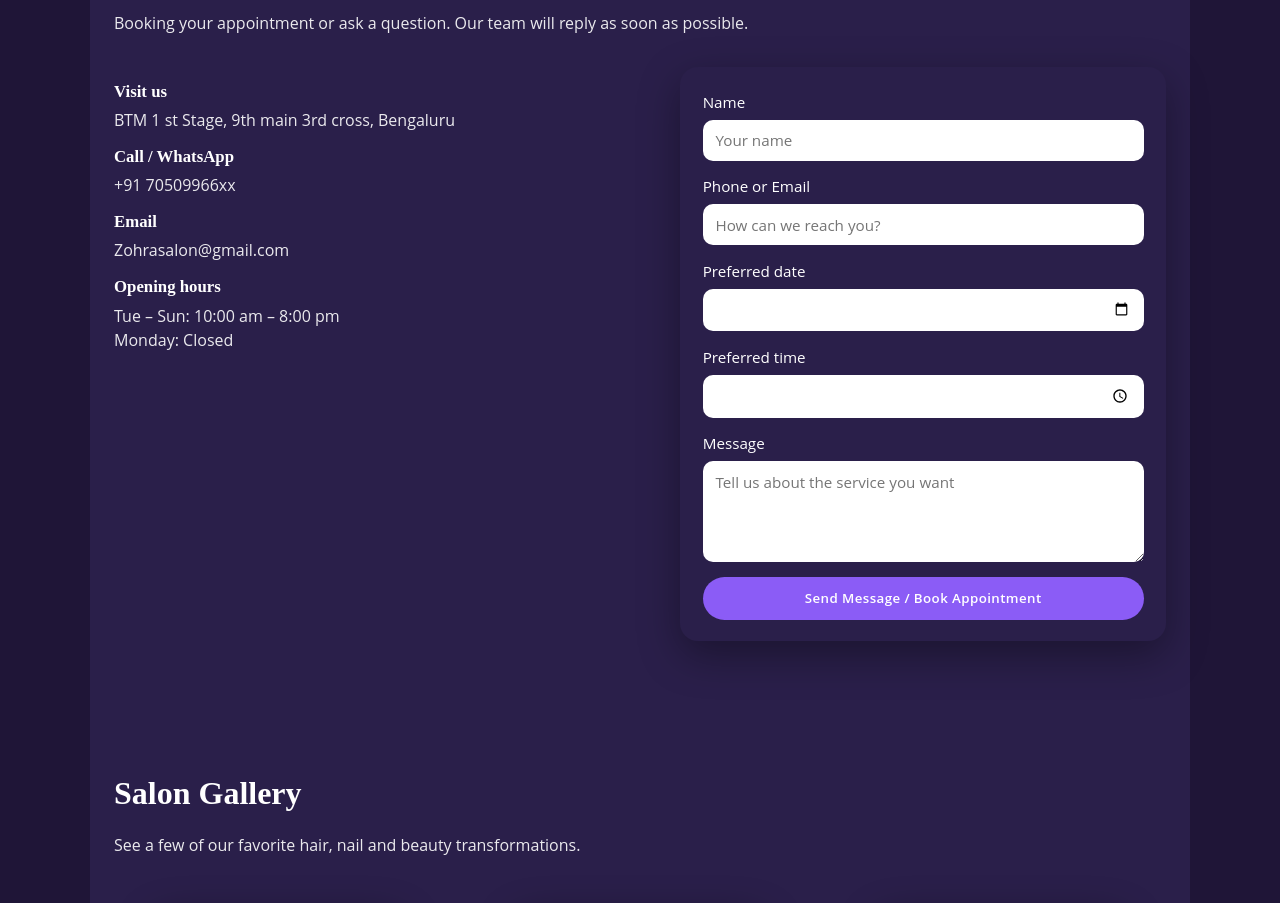
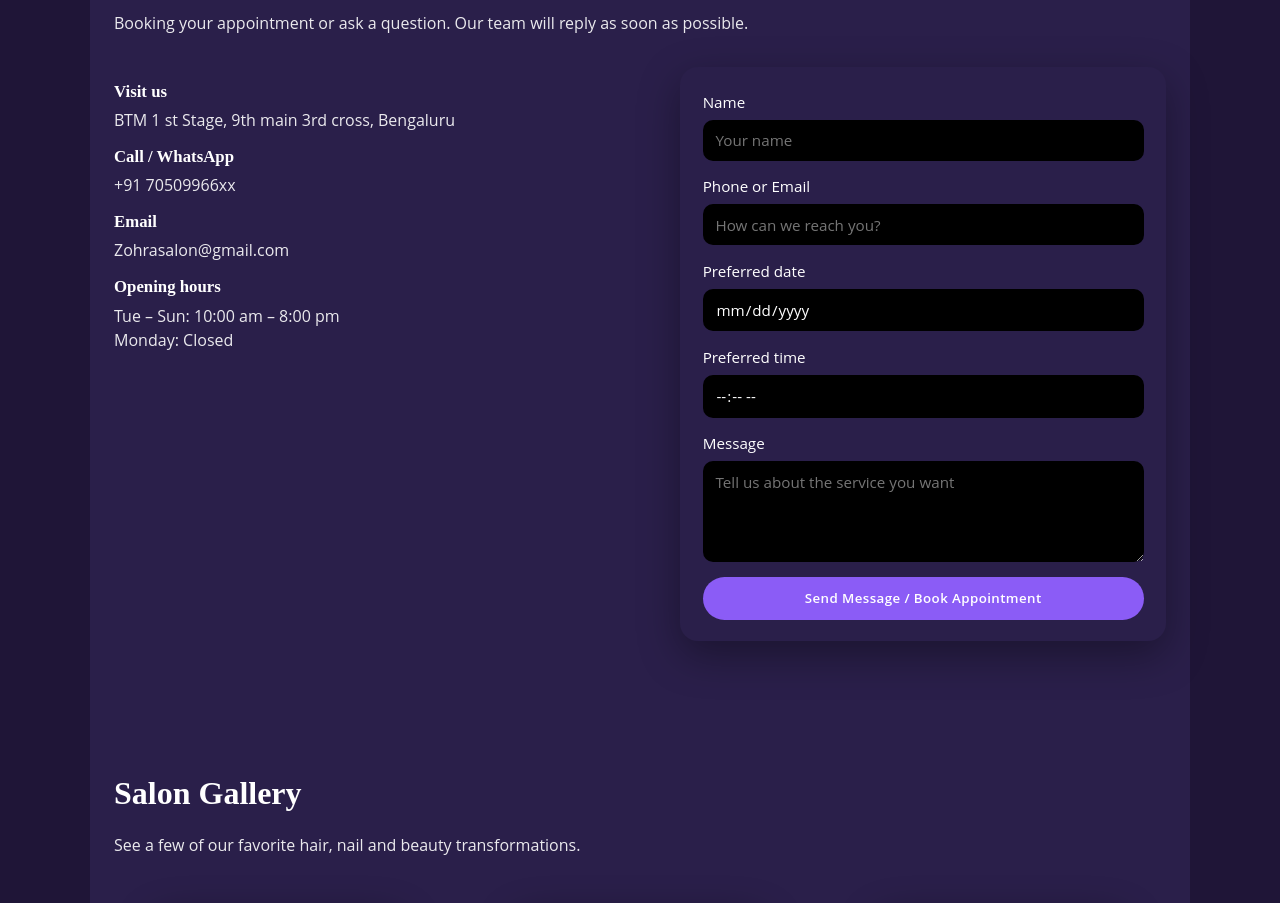
Before and after one commit to FatimaZohra1724/Zohrasalon, a React (Vite) app: page / in a window 1280 px wide. Shown: the part 2400-3303 px from the top of the page. Built offline with nearby package versions, Linux system fonts and the light colour scheme.

Commit message:
Change background color to black in App.css

```diff
--- a/src/App.css
+++ b/src/App.css
@@ -295,7 +295,7 @@ section p {
   border-radius: 10px;
   border: 1px solid var(--color-border-soft);
   color: var(--color-text);        /* text uses theme color */
-  background-color: #ffffff;       /* fixed light background */
+  background-color: black;       /* fixed light background */
   font-family: inherit;
   font-size: 0.95rem;
 }
```
